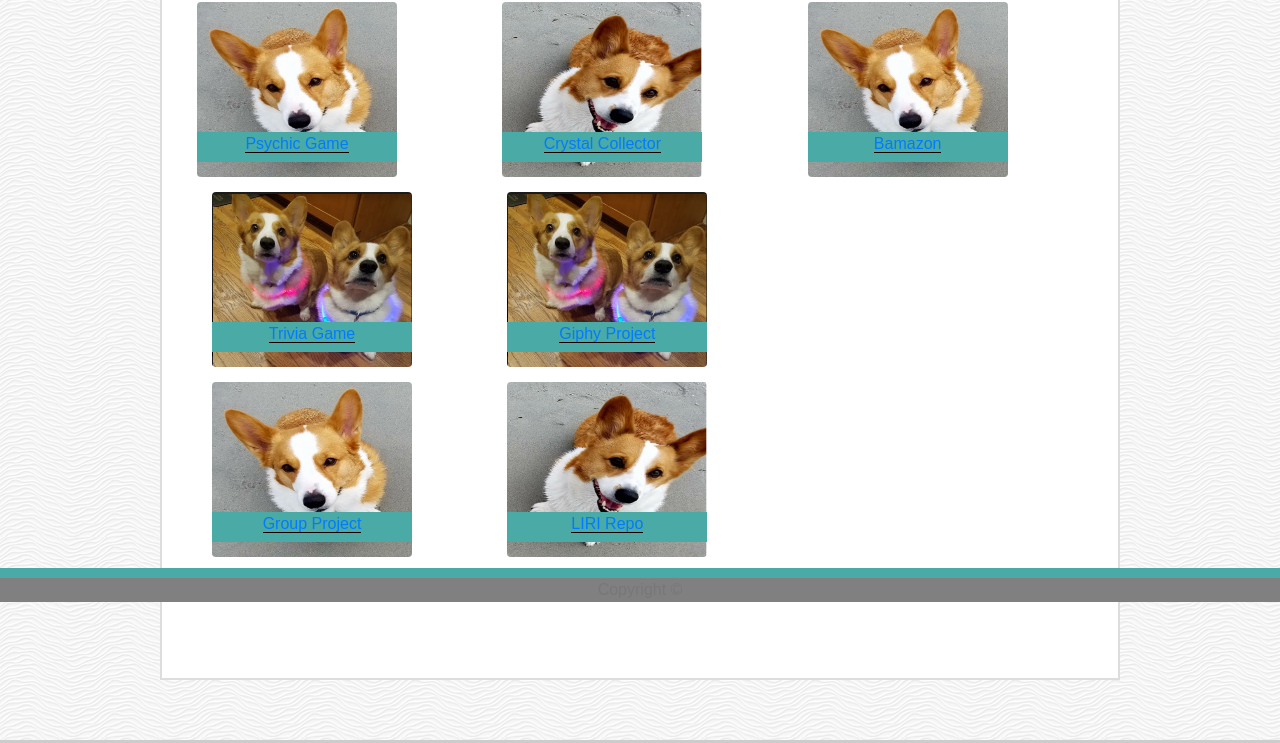
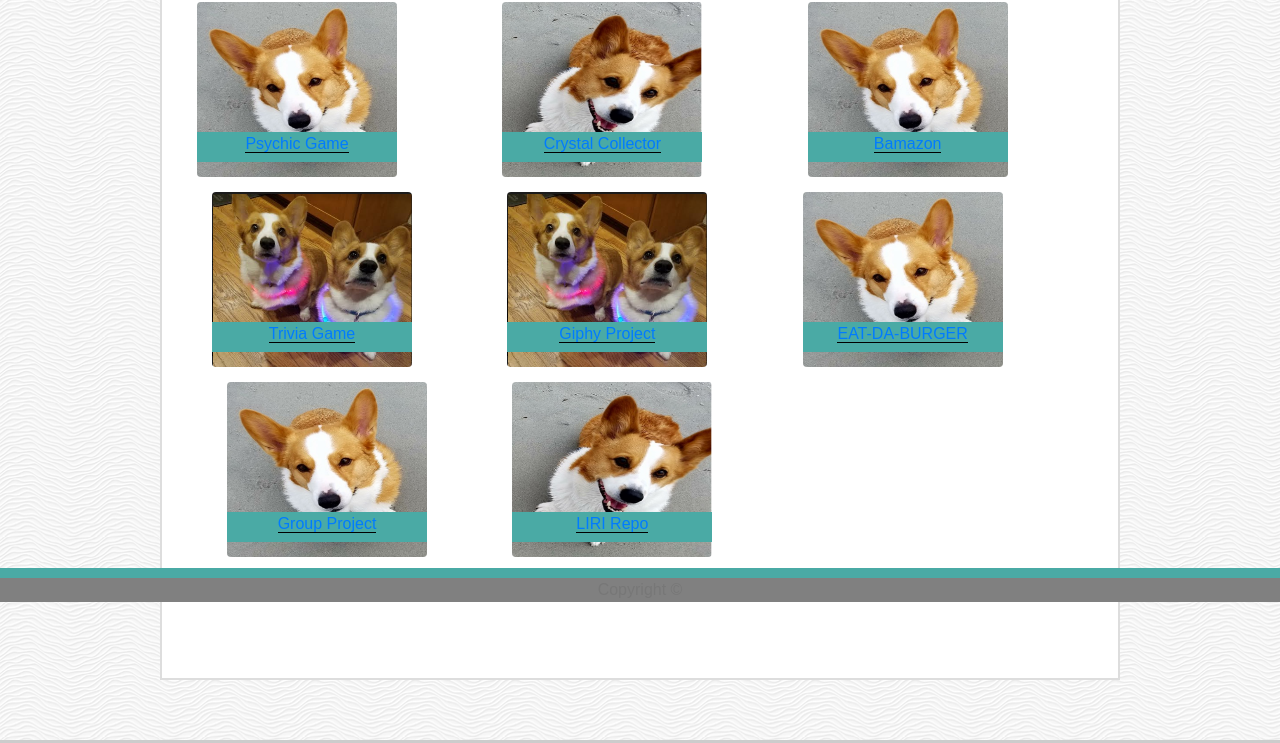
Before and after one commit to DarjeelingLimited/Bootstrap-Portfolio, a plain HTML site: page portfolio.html in a window 1280 px wide. Shown: the part 198-941 px from the top of the page. Drawn offline with nearby package versions, Linux system fonts and the light colour scheme.

Commit message:
added link to Eat-da-burger

```diff
--- a/portfolio.html
+++ b/portfolio.html
@@ -78,8 +78,13 @@
               <a href="https://darjeelinglimited.github.io/GiphyProject/">Giphy Project</a>
             </p>
           </div>
-          <div class="col-md-4 col-sm-1"></div>
-        </div>
+          <div class="col-md-4 col-sm-1">
+            <img src="assets/images/Placeholder1.PNG" width="200px" height="175px" alt="placeholder"
+              class="rounded float-left">
+            <p class="piclabel">
+              <a href="https://github.com/DarjeelingLimited/burger">EAT-DA-BURGER</a>
+            </p>
+          </div>
       </div>
 
 
```
